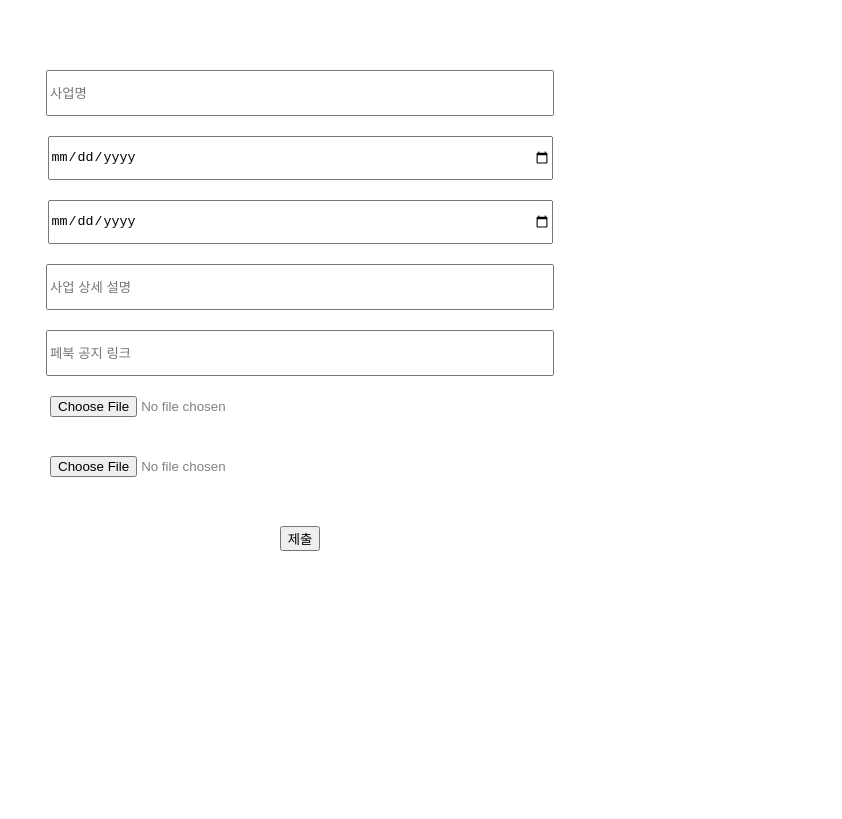
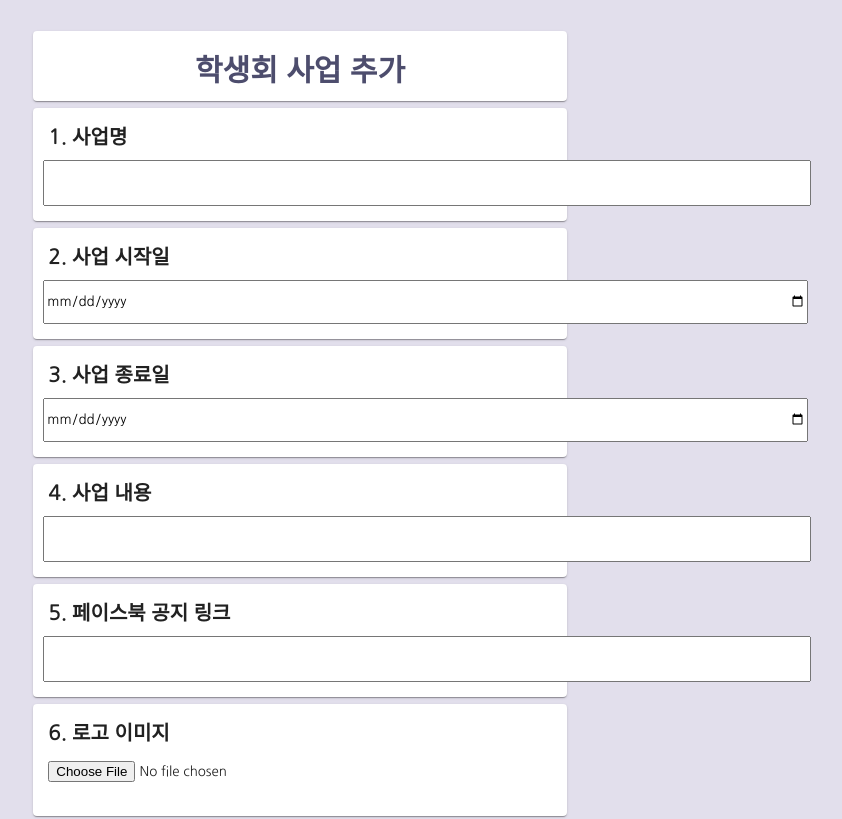
Before and after one commit to greenina/KAIST_CS, a React (Create React App) app: page /add_events in a window 1280 px wide. Shown: the top 819 px of the page, without its empty margins (340-1182 px from the left). Built offline with nearby package versions, Linux system fonts and the light colour scheme.

Commit message:
new event UI modified

```diff
--- a/src/components/ApplyPage/index.js
+++ b/src/components/ApplyPage/index.js
@@ -44,7 +44,6 @@ class ApplyPage extends Component{
 
     return(
       <div className="recruit">
-
         <form  onSubmit={this.submitHandler}  alignItems="center" justify="center">
           <Grid align="center"
                 justify="center"
--- a/src/components/EventAddPage/index.js
+++ b/src/components/EventAddPage/index.js
@@ -4,6 +4,8 @@ import './style.css'
 import { View } from 'react-native';
 import axios from 'axios';
 import AdminPage from '../AdminPage';
+import Paper from '@material-ui/core/Paper';
+import Grid from '@material-ui/core/Grid';
 import { Route, Link, Router } from 'react-router-dom';
 
 
@@ -49,30 +51,57 @@ class EventAddPage extends Component {
       document.location.href = "/manage_events"
     }
     return (
-      <div className="events">
+      <div className="events_back">
         <form onSubmit={this.submitHandler}>
-          <div>
-            <input  onChange={this.changeHandler} value={title} name="title" className="title-input" type="text" placeholder="사업명"/>
-          </div>
-          <div>
-            <input  onChange={this.changeHandler} value={s_date} name="s_date" className="s_date-input" type="date" placeholder="시작일"/>
-          </div>
-          <div>
-            <input  onChange={this.changeHandler} value={e_date} name="e_date" className="e_date-input" type="date" placeholder="종료일"/>
-          </div>
-          <div>
-            <input  onChange={this.changeHandler} value={description} name="description" className="description-input" type="text" placeholder="사업 상세 설명"/>
-          </div>
-          <div>
-            <input  onChange={this.changeHandler} value={facebook} name="facebook" className="description-input" type="text" placeholder="페북 공지 링크"/>
-          </div>
-          <div>
+        <Grid align="center"
+                justify="center"
+                direction="column"
+                className="format"
+                alignItems="center"
+                justify="center">
+          <Grid item xs={5} alignItems="center" justify="center">
+          <div className="_blank"></div>
+          <Paper className="titlePaper" >
+                <div className="apply_title">학생회 사업 추가</div>
+          </Paper>
+          <div className="blank1"></div>
+          <Paper >
+          <div align="left" className="nameq">1. 사업명</div>
+            <input  onChange={this.changeHandler} value={title} name="title" className="title-input" type="text" />
+          </Paper>
+          <div className="blank2"></div>
+          <Paper >
+          <div align="left" className="studentIdq">2. 사업 시작일</div>
+            <input  onChange={this.changeHandler} value={s_date} name="s_date" className="s_date-input" type="date" />
+          </Paper>
+          <div className="blank3"></div>
+          <Paper >
+          <div align="left" className="phoneNumq">3. 사업 종료일</div>
+            <input  onChange={this.changeHandler} value={e_date} name="e_date" className="e_date-input" type="date" />
+          </Paper>
+          <div className="blank4"></div>
+          <Paper >
+          <div align="left" className="emailq">4. 사업 내용</div>
+            <input  onChange={this.changeHandler} value={description} name="description" className="description-input" type="text" />
+          </Paper>
+          <div className="blank5"></div>
+          <Paper >
+          <div align="left" className="groupq">5. 페이스북 공지 링크</div>
+            <input  onChange={this.changeHandler} value={facebook} name="facebook" className="description-input" type="text" />
+          </Paper>
+          <div className="blank5"></div>
+          <Paper >
+          <div align="left" className="motiveq">6. 로고 이미지</div>
             <input type="file" name="file" className="poster-input" onChange={this.uploadHandler}/>
-          </div>
-          <div>
+          </Paper>
+          <div className="blank5"></div>
+          <Paper >
+          <div align="left" className="motiveq">7. 포스터 및 카드뉴스 이미지</div>
             <input type="file" name="file" className="poster-input" onChange={this.uploadHandler}/>
-          </div>
-          <button className="submit" type="submit" onClick={moveHref}>제출</button>
+          </Paper>
+          <img className = 'submit' src = "/images/save_button.png"  height='45px' onClick={moveHref}></img>
+          </Grid>
+        </Grid>
         </form>
       </div>
     );
--- a/src/components/EventAddPage/style.css
+++ b/src/components/EventAddPage/style.css
@@ -1,41 +1,144 @@
-.events{
+@import url('https://fonts.googleapis.com/css2?family=Nanum+Gothic&display=swap');
+.events_back{
     text-align: center;
+    background: rgb(226, 223, 236);
+    height: 1000px;
 }
-.title-input{
+.name-input{
     width: 500px;
     height: 40px;
     margin: 10px;
 }
-.s_date-input{
+.studentId-input{
+    width: 500px;
+    height: 40px;
+    margin-top: 10px;
+}
+.phoneNum-input{
     width: 500px;
     height: 40px;
     margin: 10px;
 }
-.e_date-input{
+.email-input{
     width: 500px;
     height: 40px;
     margin: 10px;
 }
-.description-input{
+.group-input{
     width: 500px;
     height: 40px;
     margin: 10px;
 }
+
+.format{
+    orientation: center;
+}
+
+.apply_title{
+    font-family: 'Nanum Gothic';
+    font-weight: bolder;
+    padding-top: 15px;
+    color: rgb(77, 77, 109);
+    font-size: 30px;
+    margin-top: 30px;
+    text-align: center;
+}
+.titlePaper{
+    height: 70px;
+}
+.recruit{
+    background: rgb(226, 223, 236);
+    height: 1300px;
+}
+._blank{
+    height: 1px;
+}
+.blank1{
+    height: 7px;
+}
+.blank2{
+    height: 7px;
+}
+.blank3{
+    height: 7px;
+}
+.blank4{
+    height: 7px;
+}
+.blank5{
+    height: 7px;
+}
+.motive-input{
+    margin-top: 14px;
+}
+.submit{
+    margin-top: 20px;
+    margin-bottom: 20px;
+}
+.title-input{
+    width: 760px;
+    font-family: 'Nanum Gothic';
+    margin-bottom: 15px;
+}
+.s_date-input{
+    width: 760px;
+    font-family: 'Nanum Gothic';
+    margin-bottom: 15px;
+}
+.e_date-input{
+    width: 760px;
+    font-family: 'Nanum Gothic';
+    margin-bottom: 15px;
+}
+.description-input{
+    width: 760px;
+    font-family: 'Nanum Gothic';
+    margin-bottom: 15px;
+}
 .poster-input{
-    width: 500px;
-    height: 40px;
-    margin: 10px;
+    width: 760px;
+    font-family: 'Nanum Gothic';
+    margin: 15px;
 }
-/* .submit{
-    width: 200px;
-    height: 50px;
+.nameq{
+    margin-left: 15px;
+    padding-top: 13px;
+    font-family: 'Nanum Gothic';
+    font-weight: bolder;
     font-size: 20px;
-    padding: 20px;
-    border: none;
-    background: indianred;
-    border-radius: 5px;
-} */
-.ck.ck-editor__editable:not(.ck-editor__nested-editable) {
-    min-height: 300px;
-    min-width: 500px;
-  }
+}
+.studentIdq{
+    margin-left: 15px;
+    padding-top: 13px;
+    font-family: 'Nanum Gothic';
+    font-weight: bolder;
+    font-size: 20px;
+}
+.phoneNumq{
+    margin-left: 15px;
+    padding-top: 13px;
+    font-family: 'Nanum Gothic';
+    font-weight: bolder;
+    font-size: 20px;
+}
+.emailq{
+    margin-left: 15px;
+    padding-top: 13px;
+    font-family: 'Nanum Gothic';
+    font-weight: bolder;
+    font-size: 20px;
+}
+.groupq{
+    margin-left: 15px;
+    padding-top: 13px;
+    font-family: 'Nanum Gothic';
+    font-weight: bolder;
+    font-size: 20px;
+}
+.motiveq{
+    margin-left: 15px;
+    padding-top: 13px;
+    font-family: 'Nanum Gothic';
+    font-weight: bolder;
+    font-size: 20px;
+}
```
